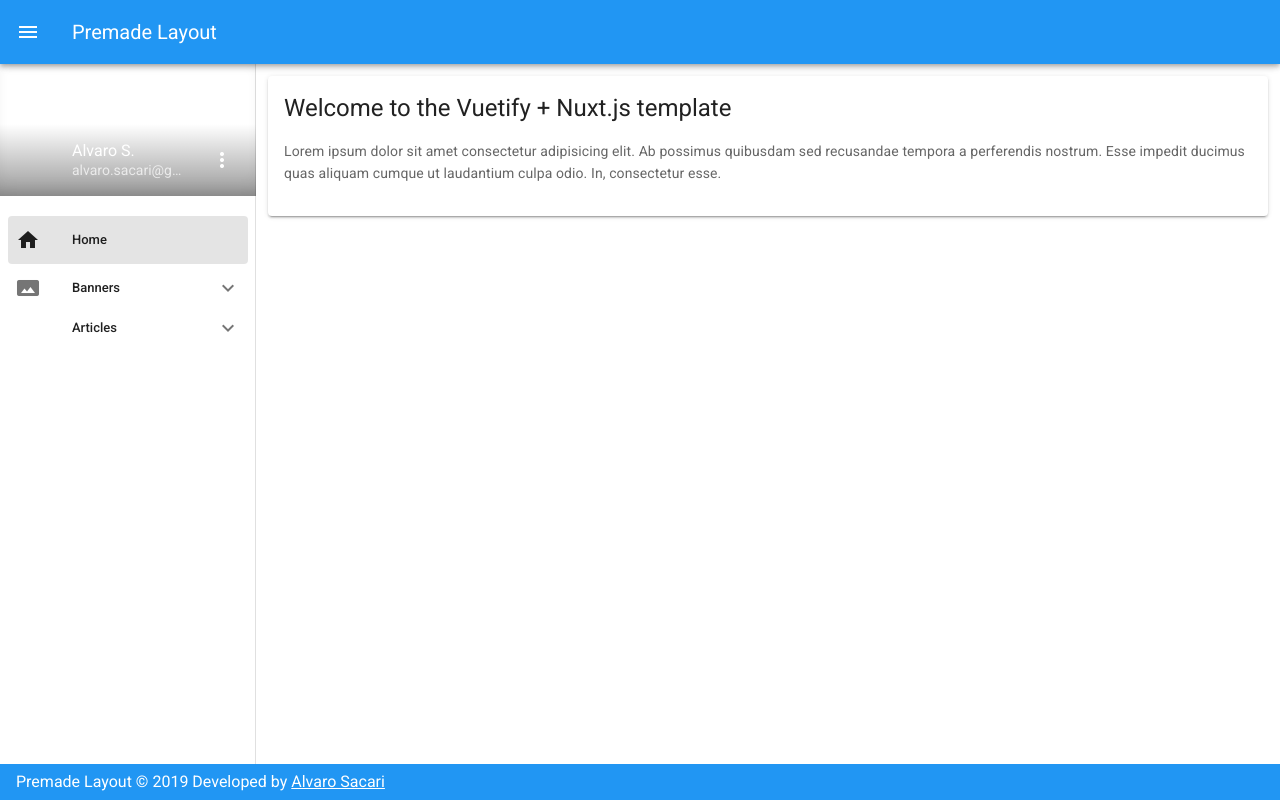
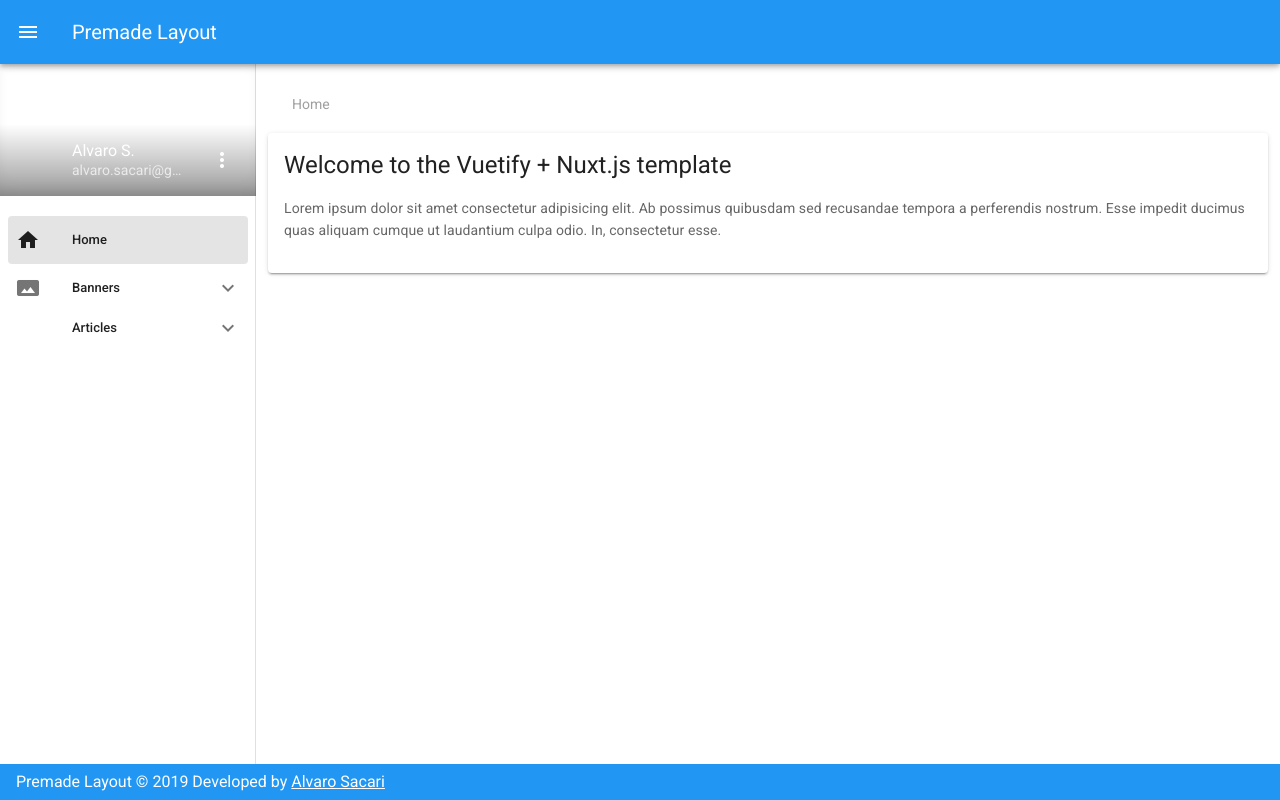
Before and after one commit to alvarosacari/premade-nuxt-layout, a Nuxt app: page / in a window 1280 px wide. Built offline with nearby package versions, Linux system fonts and the light colour scheme.

Commit message:
Breadcrumbs components  has been added

```diff
--- a/pages/index.vue
+++ b/pages/index.vue
@@ -1,6 +1,7 @@
 <template>
   <v-layout>
     <v-flex xs12>
+      <Breadcrumbs :items="breadcrumbs" />
       <v-card>
         <v-card-title class="headline">
           Welcome to the Vuetify + Nuxt.js template
@@ -14,8 +15,21 @@
 </template>
 
 <script>
+import Breadcrumbs from '~/components/core/Breadcrumbs.vue'
 
 export default {
-  components: { }
+  components: { Breadcrumbs },
+
+  data () {
+    return {
+      breadcrumbs: [
+        {
+          text: 'Home',
+          disabled: false,
+          to: '/'
+        }
+      ]
+    }
+  }
 }
 </script>
```
